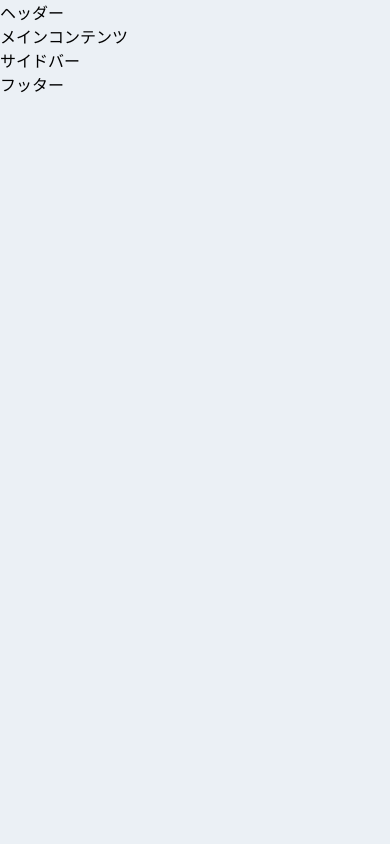
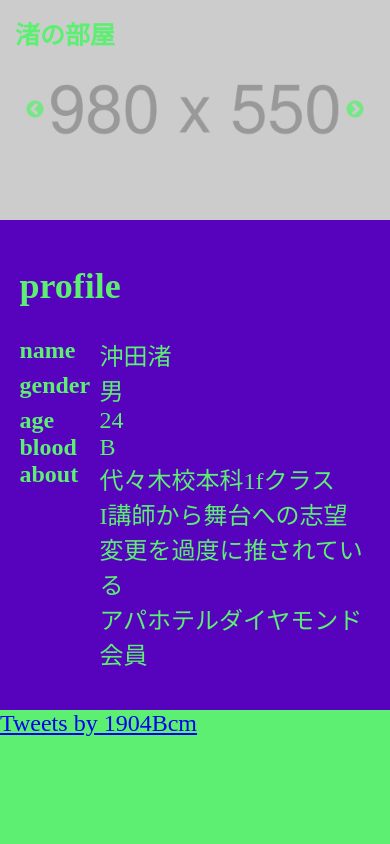
Before and after one commit to naginogisa/practice-profile-page, a plain HTML site: page public/index.html in a window 390 px wide. Shown: the top 844 px of the page. Drawn offline with nearby package versions, Linux system fonts and the light colour scheme.

Commit message:
first lesson

```diff
--- a/public/css/main.css
+++ b/public/css/main.css
@@ -1,4 +1,110 @@
 body {
+  color: #5cef72;
   background: #EBF0F5;
   margin: 0;
 }
+.header {
+  height: auto;
+  background-color: #5703be;
+  width:980px ;
+  margin: 0 auto;
+}
+.main-wrap {
+  height: 500px;
+  width:980px;
+  margin: 0 auto;
+}
+
+.main-wrap .main {
+  background-color:#5703be;
+  height:100% ;
+  width:660px;
+  float: left;
+  padding-left: 20px;
+}
+.main-wrap .sidebar{
+  background-color:#5cef72;
+  height:100%;
+  width:300px;
+  float: left;
+  overflow-y: auto;
+}
+.footer{
+  height: 25px;
+  background-color: black;
+  width:980px;
+  margin: 0 auto;
+  text-align: center;
+  padding: 5px 0;
+}
+.images {
+  width: 980px;
+  height: 550px;
+}
+.slick-prev {
+ left:25px;
+ z-index:10;
+}
+.slick-prev::before {
+  color: #5cef72;
+ }
+
+.slick-next{
+  right: 25px;
+}
+.slick-next::before{
+  color:#5cef72;
+}
+dt {
+  float: left;
+  font-weight: bold;
+}
+dd {
+  margin-left: 80px;
+}
+
+h1{
+  z-index: 10;
+  margin: 0;
+  padding: 30px;
+  font-size: 50px;
+  position: absolute  ;
+}
+@media screen and (max-width:750px) {
+body {
+  font-size: 1.5rem;
+}
+.header{
+  width: 100%;
+  margin: 0;
+}
+.main-wrap{
+  width: 100%;
+  height: auto;
+}
+.main-wrap .main{
+  padding: 15px 5% 15px 5%;
+  width: 90%;
+  height: auto;
+  float: none;
+  text-align: left;
+}
+.main-wrap .sidebar{
+  width: 100%;
+  height: 450px;
+  float: none;
+}
+.footer{
+  width: 100%;
+  height: 40px;
+}
+.images{
+  height: 220px;
+  width: 100%;
+}
+h1{
+  margin: 0;
+  padding: 15px;
+  font-size: 25px;
+}
+}
--- a/public/index.html
+++ b/public/index.html
@@ -4,24 +4,76 @@
   <meta charset="UTF-8">
   <meta name="viewport" content="width=device-width, initial-scale=1">
   <title>Practice</title>
+  <link rel="stylesheet" type="text/css" href="https://cdnjs.cloudflare.com/ajax/libs/slick-carousel/1.8.1/slick.min.css"/>
+  <link rel="stylesheet" type="text/css" href="https://cdnjs.cloudflare.com/ajax/libs/slick-carousel/1.8.1/slick-theme.min.css"/>
   <link rel="stylesheet" type="text/css" href="css/main.css">
+
 </head>
 <body>
 <header class="header">
-  ヘッダー
+  <h1>渚の部屋</h1>
+
+  <div id="slick01">
+    <div>
+      <a href="#content01">
+
+        <img src="images/dummy.png" class="images" alt="アイキャッチ画像01">
+      </a>
+    </div>
+
+    <div>
+      <a href="#content02">
+        <img src="images/dummy.png" class="images" alt="アイキャッチ画像02">
+      </a>
+    </div>
+
+    <div>
+      <a href="#content03">
+        <img src="images/dummy.png" class="images" alt="アイキャッチ画像03">
+      </a>
+    </div>
+
+    <div>
+      <a href="#content04">
+        <img src="images/dummy.png" class="images" alt="アイキャッチ画像04">
+      </a>
+    </div>
+
+    <div>
+      <a href="#content05">
+        <img src="images/dummy.png" class="images" alt="アイキャッチ画像05">
+      </a>
+    </div>
+
+  </div>
 </header>
 <main class="main-wrap">
   <article class="main">
-    メインコンテンツ
+  <h2>profile</h2>
+  <dl>
+    <dt>name</dt><dd>沖田渚</dd>
+    <dt>gender</dt><dd>男</dd>
+    <dt>age</dt><dd>24</dd>
+    <dt>blood</dt><dd>B</dd>
+    <dt>about</dt><dd>
+      代々木校本科1fクラス<br>
+      I講師から舞台への志望変更を過度に推されている<br>
+      アパホテルダイヤモンド会員<br>
+
+    </dd>
+  </dl>
   </article>
   <aside class="sidebar">
-    サイドバー
+    <a class="twitter-timeline" href="https://twitter.com/1904Bcm?ref_src=twsrc%5Etfw">Tweets by 1904Bcm</a> <script async src="https://platform.twitter.com/widgets.js" charset="utf-8"></script>
   </aside>
 </main>
 <footer class="footer">
+  <small>&copy;powered by nodai</small>
   フッター
 </footer>
 
 </body>
+<script src="https://code.jquery.com/jquery-2.2.4.min.js"></script>
+<script src="https://cdnjs.cloudflare.com/ajax/libs/slick-carousel/1.8.1/slick.min.js"></script>
 <script src="js/main.js"></script>
 </html>
--- a/public/js/main.js
+++ b/public/js/main.js
@@ -0,0 +1,3 @@
+$(function(){
+  $('#slick01').slick();
+ });
```
Also changed, not shown: public/images/dummy.png (added).
